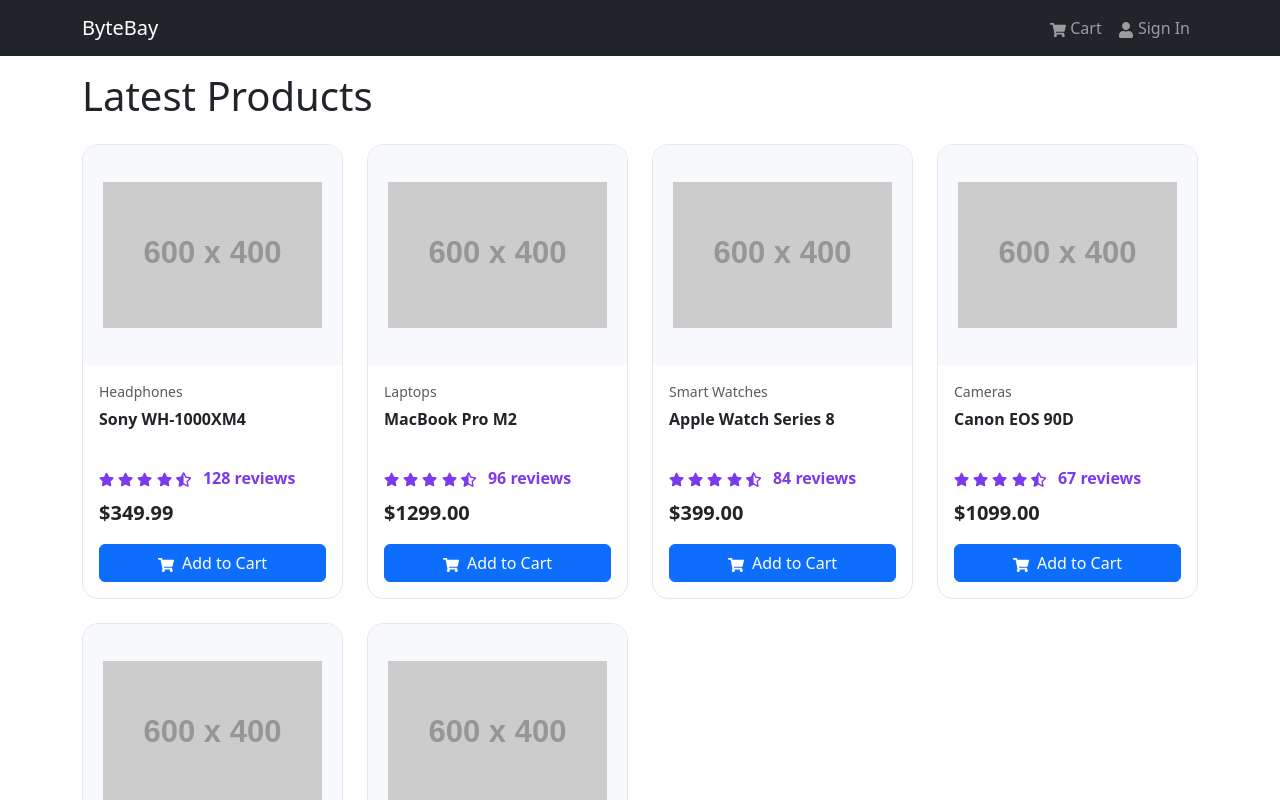
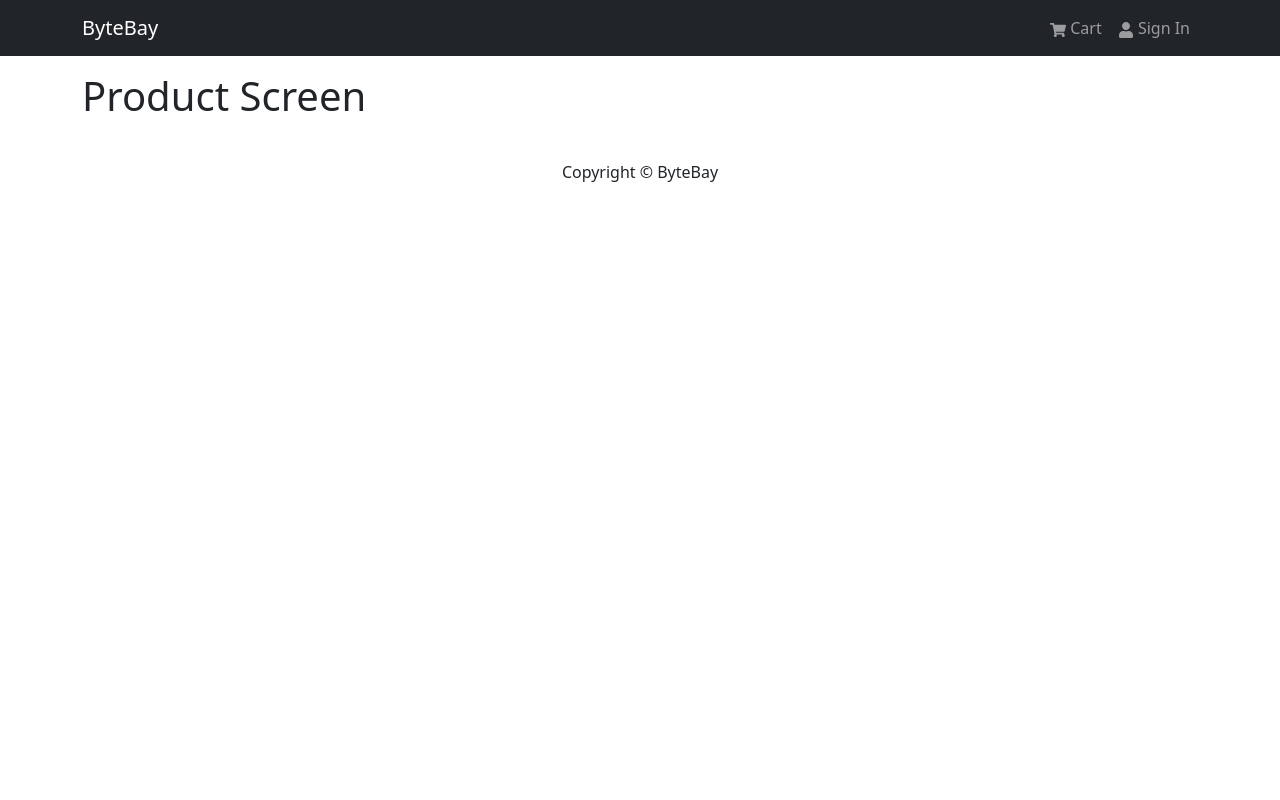
Before and after one commit to DeanAsadi/ByteBay, a React (Vite) app in the folder frontend/: page /product/1 in a window 1280 px wide. Shown: the top 800 px of the page. Built offline with nearby package versions, Linux system fonts and the light colour scheme.

Commit message:
Add React Router and product navigation

```diff
--- a/frontend/package.json
+++ b/frontend/package.json
@@ -14,7 +14,8 @@
     "react": "^19.2.7",
     "react-bootstrap": "^2.10.10",
     "react-dom": "^19.2.7",
-    "react-icons": "^5.7.0"
+    "react-icons": "^5.7.0",
+    "react-router-dom": "^7.18.1"
   },
   "devDependencies": {
     "@eslint/js": "^10.0.1",
--- a/frontend/src/App.jsx
+++ b/frontend/src/App.jsx
@@ -1,6 +1,11 @@
 import Header from './components/Header';
 import Footer from './components/Footer';
 import HomeScreen from './screens/HomeScreen';
+import ProductScreen from './screens/ProductScreen';
+import {
+  Routes,
+  Route
+} from 'react-router-dom';
 
 import { Container } from 'react-bootstrap';
 
@@ -13,7 +18,19 @@
 
         <Container>
 
-          <HomeScreen />
+          <Routes>
+
+            <Route
+              path="/"
+              element={<HomeScreen />}
+            />
+
+            <Route
+              path="/product/:id"
+              element={<ProductScreen />}
+            />
+
+          </Routes>
 
         </Container>
 
--- a/frontend/src/components/Product.jsx
+++ b/frontend/src/components/Product.jsx
@@ -1,6 +1,7 @@
 import { Button, Card } from 'react-bootstrap';
 import { FaShoppingCart, FaStar } from 'react-icons/fa';
 import Rating from './Rating';
+import { Link } from 'react-router-dom';
 
 const Product = ({ product }) => {
   return (
@@ -15,8 +16,15 @@
       <Card.Body className="d-flex flex-column">
         <small className="text-muted">{product.category}</small>
 
-        <Card.Title as="h3" className="product-title">
-          {product.name}
+        <Card.Title as="h3">
+
+          <Link
+            to={`/product/${product.id}`}
+            className="text-decoration-none"
+          >
+              {product.name}
+          </Link>
+
         </Card.Title>
 
         <Rating
--- a/frontend/src/main.jsx
+++ b/frontend/src/main.jsx
@@ -1,5 +1,6 @@
 import { StrictMode } from 'react';
 import { createRoot } from 'react-dom/client';
+import { BrowserRouter } from 'react-router-dom';
 
 import 'bootstrap/dist/css/bootstrap.min.css';
 import './index.css';
@@ -8,6 +9,12 @@
 
 createRoot(document.getElementById('root')).render(
   <StrictMode>
-    <App />
+
+    <BrowserRouter>
+
+      <App />
+
+    </BrowserRouter>
+
   </StrictMode>
 );
--- a/frontend/src/screens/ProductScreen.jsx
+++ b/frontend/src/screens/ProductScreen.jsx
@@ -0,0 +1,7 @@
+const ProductScreen = () => {
+  return (
+    <h1>Product Screen</h1>
+  );
+};
+
+export default ProductScreen;
```
Also changed, not shown: 1 other file (tests, documents, lock files or other folders).
